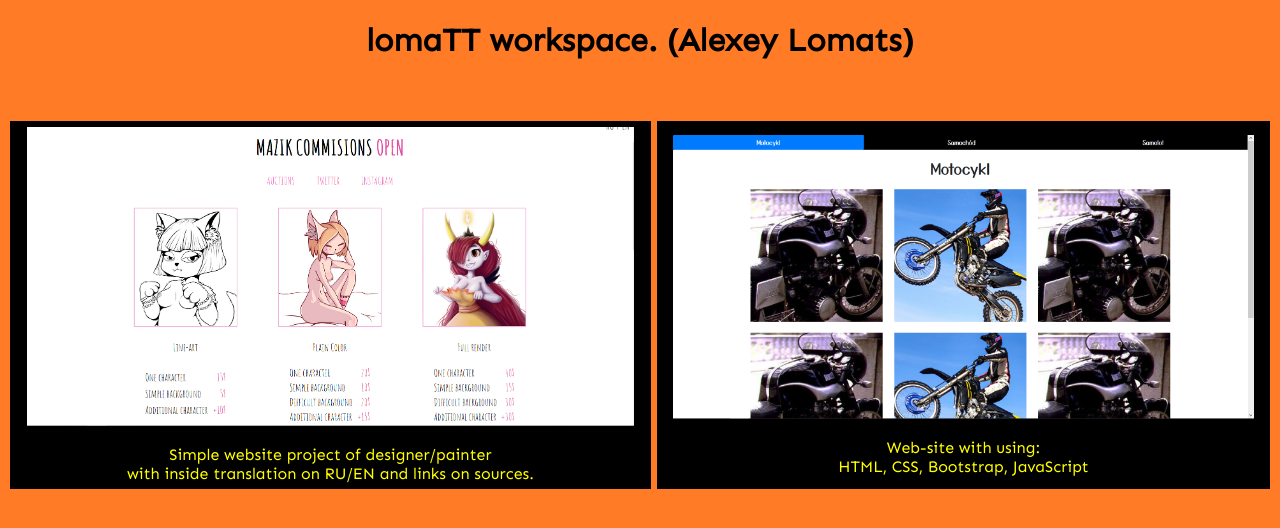
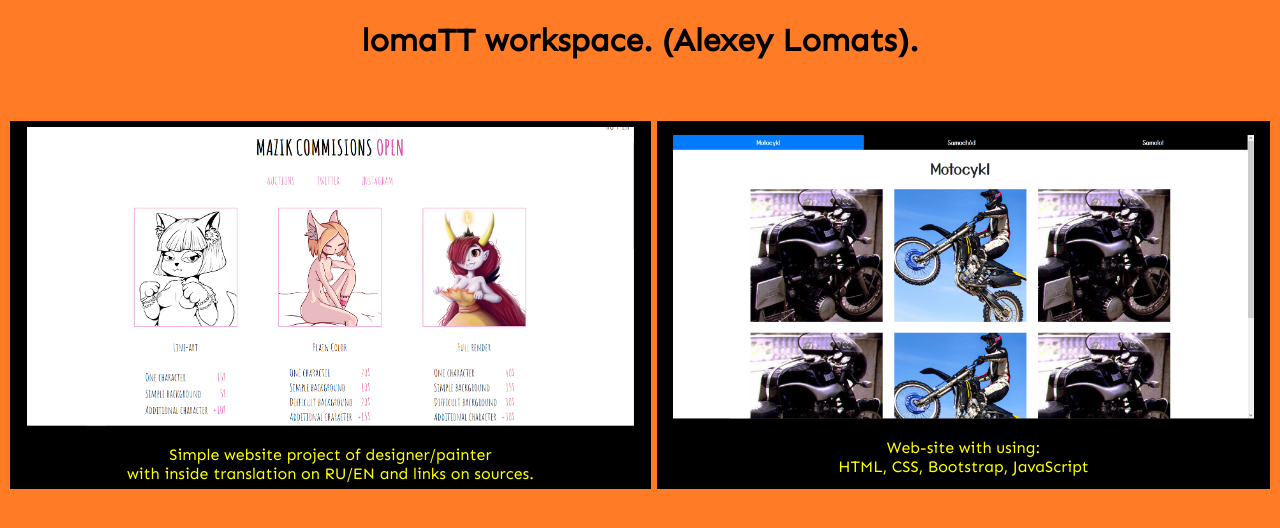
Before and after one commit to lomaTT/lomaTT.github.io, a plain HTML site: page index.html in a window 1280 px wide. Drawn offline with Linux system fonts and the light colour scheme.

```diff
--- a/index.html
+++ b/index.html
@@ -10,7 +10,7 @@
 </head>
 <body bgcolor="#ff7b25">
 	<center>
-		<h1>lomaTT workspace. (Alexey Lomats)</h1>
+		<h1>lomaTT workspace. (Alexey Lomats).</h1>
 		<br><br>
 		<table>
 			<tbody>
```
